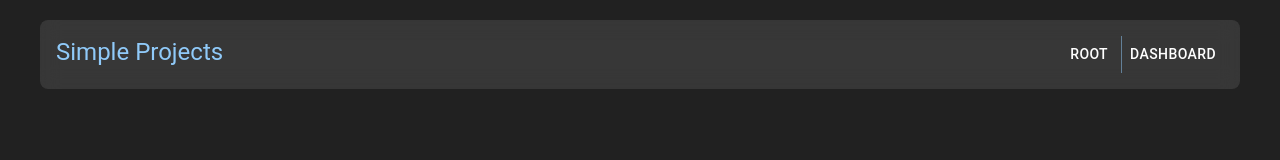
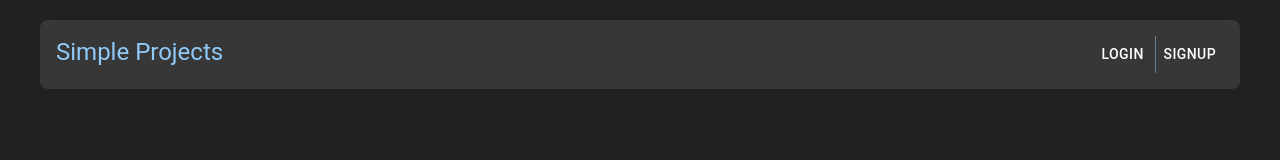
Before and after one commit to pstringe/Simple-Project-Managment-App, a React (Create React App) app: page / in a window 1280 px wide. Shown: the top 160 px of the page. Built offline with nearby package versions, Linux system fonts and the light colour scheme.

Commit message:
added property to change displayed nav links depening on user authentication

```diff
--- a/src/App.js
+++ b/src/App.js
@@ -35,8 +35,15 @@ const useStyles = makeStyles(theme => ({
 }));
 
 const routes = [
-  {name: 'root', path: '/', component: null},
-  {name: 'dashboard', path: '/dashboard', component: null}
+  {name: 'root', path: '/', component: null, auth: true},
+  {name: 'dashboard', path: '/dashboard', component: null, auth: true},
+  {name: 'new project', path: '/newproject', component: null, auth: true},
+  {name: 'Logout', path: '/newproject', component: null, auth: true},
+  {name: 'Profile', path: '/newproject', component: null, auth: true},
+  {name: 'Login', path: '/login', component: null, auth: false},
+  {name: 'Signup', path: '/newproject', component: null, auth: false},
+
+
 /*
   {name: 'contact', path: '/scheduling', component: },
   */
--- a/src/Components/Layout/Navbar.js
+++ b/src/Components/Layout/Navbar.js
@@ -1,9 +1,8 @@
 import {Box, Typography, ButtonGroup, Button} from '@material-ui/core';
-import {Link} from 'react-router-dom';
+import {NavLink} from 'react-router-dom';
 import {makeStyles} from '@material-ui/core';
 
 const useStyles = makeStyles({
-
     link: {
         textDecoration: 'none',
     },
@@ -11,11 +10,17 @@ const useStyles = makeStyles({
 
 const Navbar = ({items}) => {
     const classes = useStyles();
+    const auth = false;
+
+    const links = items.filter((item) => {
+        return item.auth === auth && item.name !== 'root';
+    });
+
     return (
         <Box className={classes.root} component='nav'>
             <ButtonGroup variant='text' color='primary' className="links">
-                {items.map((item)=>{
-                    return (<Link className={classes.link}to={item.path}><Button>{item.name}</Button></Link>);
+                {links.map((item)=>{
+                    return (<NavLink className={classes.link}to={item.path}><Button>{item.name}</Button></NavLink>);
                 })}
             </ButtonGroup>
         </Box>
```
